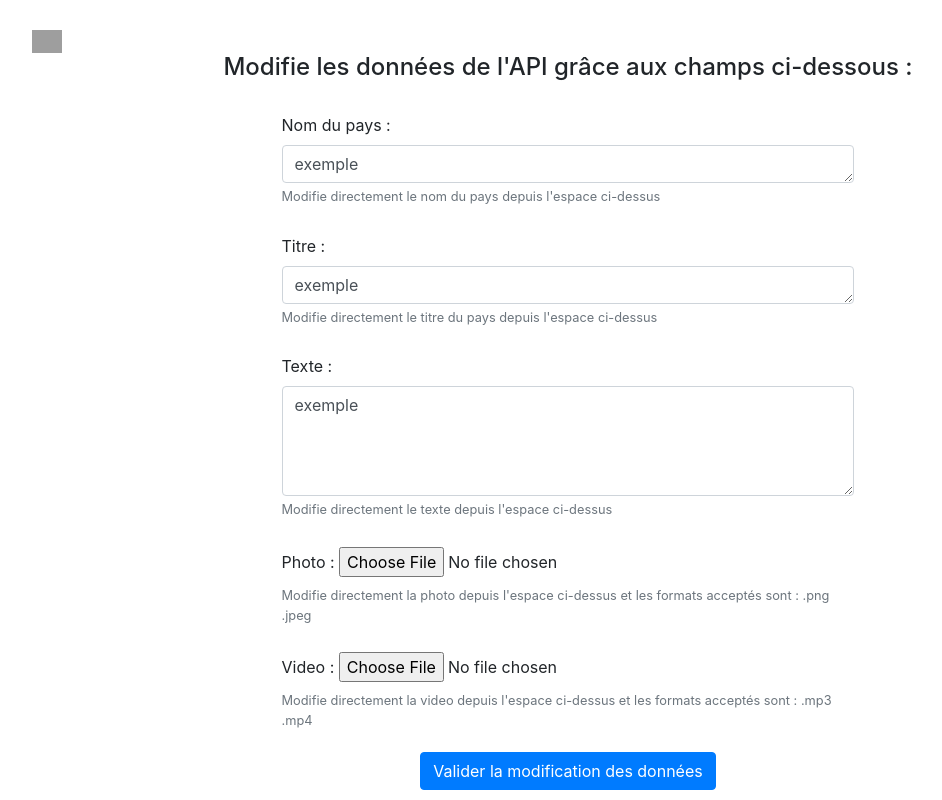
After one commit to Projet-fin-annee/back-office, a PHP site: page /views/viewUpdateCountry.php in a window 1280 px wide. The commit adds this page. Shown: the whole page, without its empty margins (72-1014 px from the left). Run offline with PHP 8.4, Linux system fonts and the light colour scheme; grey boxes are pictures that could not be loaded.

Commit message:
front update done

```diff
--- a/src/styles/css/updateDefinition.css
+++ b/src/styles/css/updateDefinition.css
@@ -3,22 +3,21 @@
   margin: 10px auto 0px;
   display: flex; }
   .header img {
-    margin: 40px 0 0 40px;
+    margin: 20px 0 0 40px;
     width: 30px;
     cursor: pointer; }
 
-.group {
-  display: flex;
-  align-items: center;
-  justify-content: space-between; }
-
 .form-group {
   width: 100%;
-  padding: 4%; }
+  padding: 1%; }
 
 .title {
-  margin-top: 5%;
-  width: 70%;
+  margin-bottom: 2%;
   text-align: center;
   font-size: 24px;
   width: 100%; }
+
+.container {
+  display: flex;
+  flex-direction: column;
+  align-items: center; }
--- a/src/styles/scss/updateDefinition.scss
+++ b/src/styles/scss/updateDefinition.scss
@@ -4,24 +4,25 @@
 
   display: flex;
   & img {
-    margin: 40px 0 0 40px;
+    margin: 20px 0 0 40px;
     width: 30px;
     cursor: pointer;
   }
 }
-.group {
-  display: flex;
-  align-items: center;
-  justify-content: space-between;
-}
+
 .form-group {
   width: 100%;
-  padding: 4%;
+  padding: 1%;
 }
+
 .title {
-  margin-top: 5%;
-  width: 70%;
+  margin-bottom: 2%;
   text-align: center;
   font-size: 24px;
   width: 100%;
 }
+.container {
+  display: flex;
+  flex-direction: column;
+  align-items: center;
+}
--- /dev/null
+++ b/src/views/viewUpdateCountry.php
@@ -0,0 +1,65 @@
+<!DOCTYPE html>
+<html lang="fr">
+
+<head>
+  <meta charset="UTF-8">
+  <meta name="viewport" content="width=device-width, initial-scale=1.0">
+  <link rel="stylesheet" href="https://stackpath.bootstrapcdn.com/bootstrap/4.5.0/css/bootstrap.min.css" integrity="sha384-9aIt2nRpC12Uk9gS9baDl411NQApFmC26EwAOH8WgZl5MYYxFfc+NcPb1dKGj7Sk" crossorigin="anonymous" />
+  <link rel="stylesheet" href="styles/css/updateDefinition.css" />
+  <title>Modifie un pays</title>
+</head>
+
+<body>
+  <div class="header">
+    <a href="index.php?url=countries">
+      <img src=" assets/img/back.svg" alt="" />
+    </a>
+  </div>
+  <h1 class="title">Modifie les données de l'API grâce aux champs ci-dessous : </h1>
+  <div class="container">
+    <div>
+      <div class="form-group">
+        <label for="exampleInputEmail1">Nom du pays :</label>
+        <textarea class="form-control" id="exampleFormControlTextarea1" rows="1">exemple</textarea>
+        <small id="emailHelp" class="form-text text-muted">Modifie directement le nom du pays depuis l'espace ci-dessus</small>
+      </div>
+
+
+      <div class="form-group">
+        <label for="exampleInputEmail1">Titre :</label>
+        <textarea class="form-control" id="exampleFormControlTextarea1" rows="1">exemple</textarea>
+        <small id="emailHelp" class="form-text text-muted">Modifie directement le titre du pays depuis l'espace ci-dessus</small>
+      </div>
+
+
+      <div class="form-group">
+        <label for="exampleInputEmail1">Texte :</label>
+        <textarea class="form-control" id="exampleFormControlTextarea1" rows="4">exemple</textarea>
+        <small id="emailHelp" class="form-text text-muted">Modifie directement le texte depuis l'espace ci-dessus</small>
+      </div>
+
+
+      <div class="form-group">
+        <label for="photo">Photo :</label>
+        <input type="file" accept=".png,.jpeg" aria-describedby="video" name="photo" />
+        <small id="image" class="form-text text-muted">Modifie directement la photo depuis l'espace ci-dessus et les formats acceptés sont : .png .jpeg
+        </small>
+      </div>
+
+
+      <div class="form-group">
+        <label for="video">Video :</label>
+        <input type="file" accept=".mp4,.mp3" aria-describedby="video" name="video" />
+        <small id="image" class="form-text text-muted">Modifie directement la video depuis l'espace ci-dessus et les formats acceptés sont : .mp3 .mp4
+        </small>
+      </div>
+    </div>
+
+    <a href="#" class="btn btn-primary">Valider la modification des données
+    </a>
+  </div>
+
+
+</body>
+
+</html>
```
Also changed, not shown: src/controllers/ControllerUpdateCountry.php (added, +9 -0 lines), src/views/viewCountries.php (+5 -24 lines), src/views/viewDefinition.php (+0 -9 lines), src/views/viewUpdateDefinition.php (+1 -7 lines).
